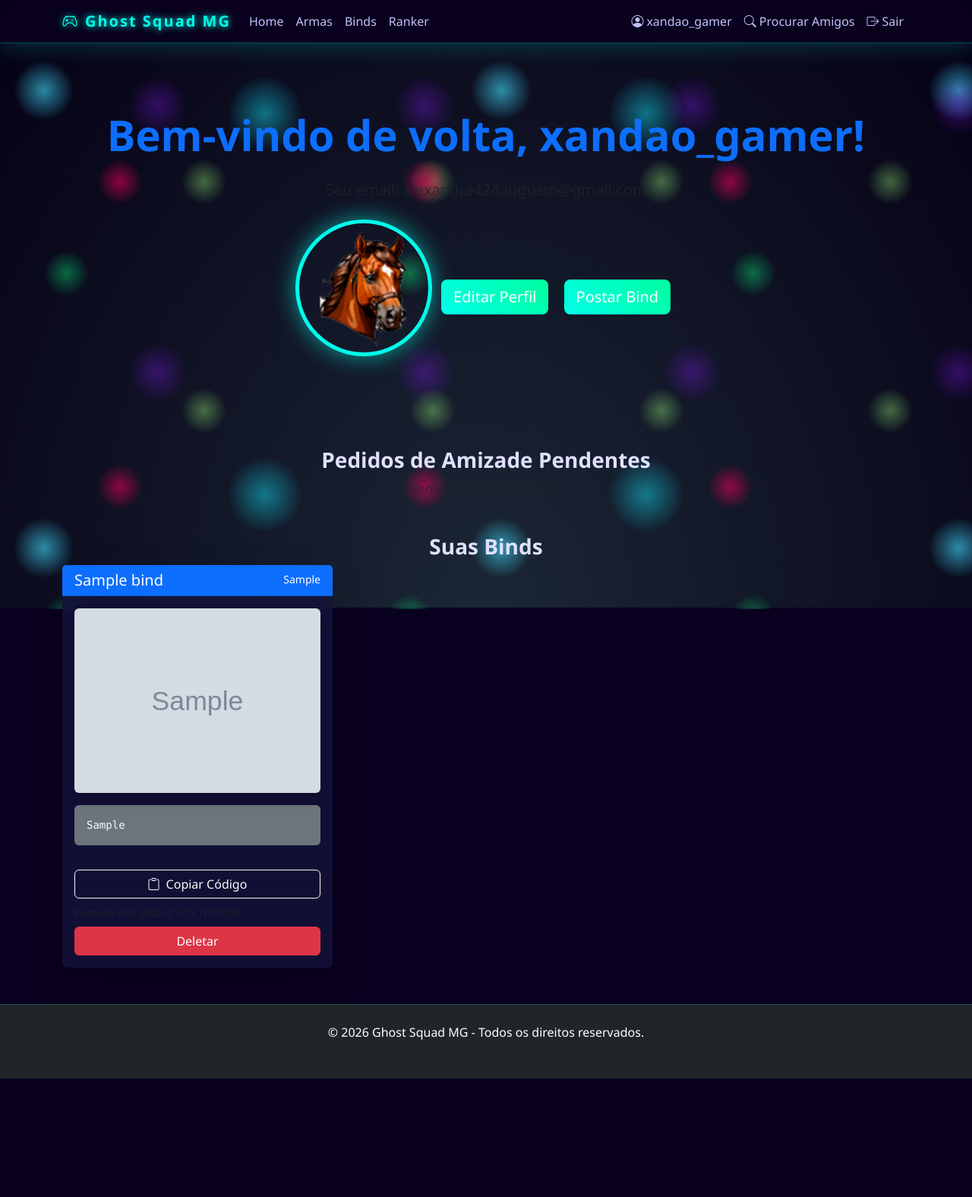
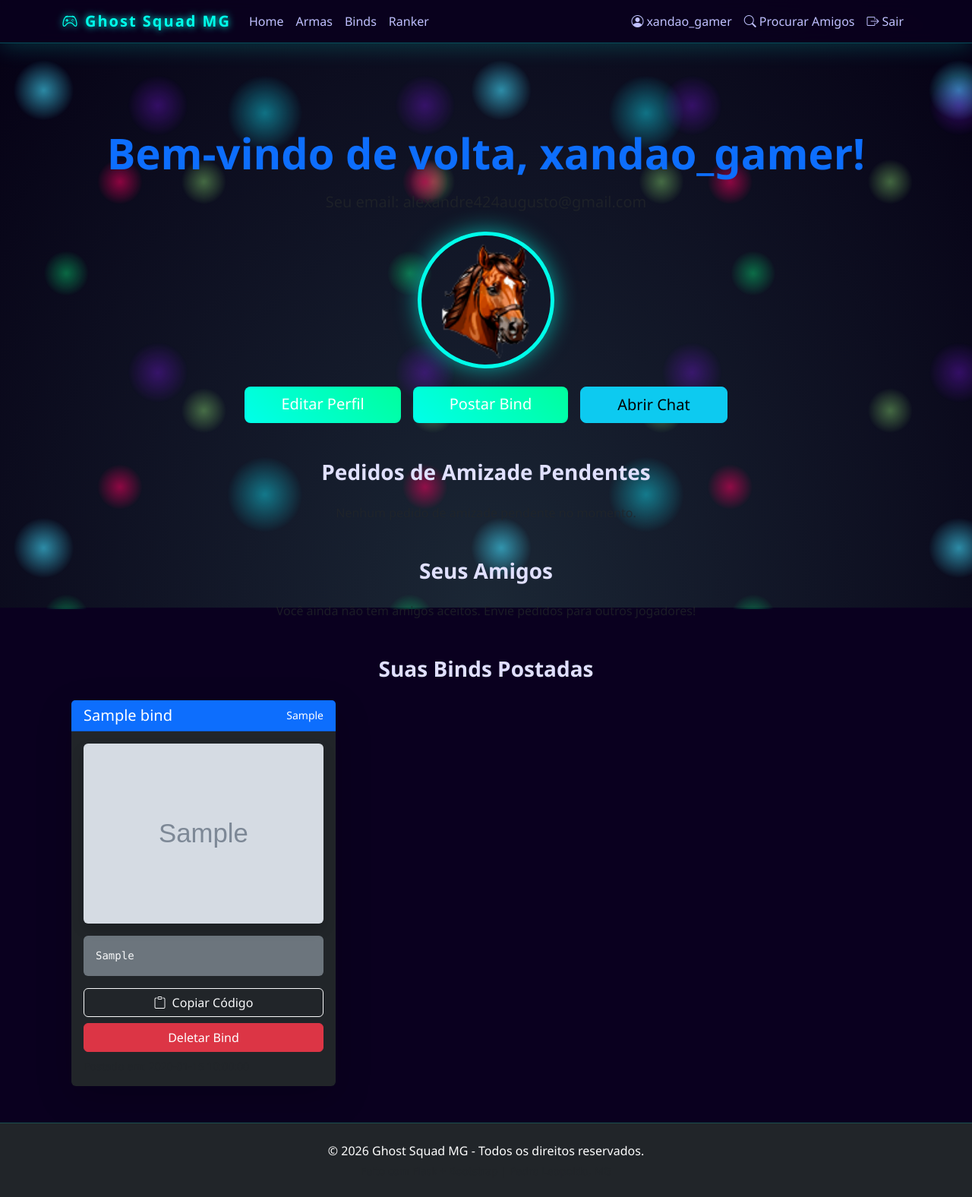
Before and after one commit to xandaodev680/Ghost-Squad-MG, a Flask app: page /dashboard in a window 1280 px wide. Shown: the whole page at 76% size. Before the commit the page ends 1420 px from the top, so only its background shows below. Run offline with Flask 3, Linux system fonts and the light colour scheme; a user stored in the database is signed in; data comes from the database, SQL or seed files in the repository; tables that the repository leaves empty hold one stand-in row (values such as "Sample post"); grey boxes marked "Sample" are stand-in pictures.

Commit message:
Atualiza para deploy no Render: requirements, porta dinâmica, socketio

```diff
--- a/app.py
+++ b/app.py
@@ -1,4 +1,6 @@
+import os
 from flask import Flask, render_template, request, redirect, url_for, session, flash, send_from_directory
+from flask_socketio import SocketIO, emit
 from werkzeug.security import generate_password_hash, check_password_hash
 from werkzeug.utils import secure_filename
 import sqlite3
@@ -7,6 +9,8 @@ from datetime import datetime
 
 app = Flask(__name__)
 app.secret_key = 'chave_secreta_mude_isso_2026'
+socketio = SocketIO(app)
+
 app.config['UPLOAD_FOLDER'] = 'uploads'
 app.config['BIND_UPLOAD_FOLDER'] = 'uploads/binds'
 app.config['ALLOWED_EXTENSIONS'] = {'png', 'jpg', 'jpeg', 'gif'}
@@ -39,7 +43,7 @@ def init_db():
                  (id INTEGER PRIMARY KEY AUTOINCREMENT,
                   from_user_id INTEGER NOT NULL,
                   to_user_id INTEGER NOT NULL,
-                  status TEXT DEFAULT 'pending',  -- pending, accepted, rejected
+                  status TEXT DEFAULT 'pending',
                   data DATETIME DEFAULT CURRENT_TIMESTAMP,
                   FOREIGN KEY(from_user_id) REFERENCES users(id),
                   FOREIGN KEY(to_user_id) REFERENCES users(id))''')
@@ -113,7 +117,7 @@ def post_bind():
     if request.method == 'POST':
         titulo = request.form.get('titulo')
         codigo = request.form.get('codigo')
-        categoria = request.form.get('categoria')  # .get() evita erro se não vier
+        categoria = request.form.get('categoria')
         foto = None
 
         if not titulo or not codigo or not categoria:
@@ -136,116 +140,30 @@ def post_bind():
         flash('Bind postada com sucesso!', 'success')
         return redirect(url_for('binds'))
 
-    # GET: só mostra o form vazio
     return render_template('post_bind.html')
 
-@app.route('/search_users', methods=['GET', 'POST'])
-def search_users():
-    search_query = request.form.get('search', '') if request.method == 'POST' else ''
-    conn = sqlite3.connect('database.db')
-    c = conn.cursor()
-    if search_query:
-        c.execute("SELECT id, username, profile_photo FROM users WHERE username LIKE ? AND id != ?",
-                  (f'%{search_query}%', session.get('user_id', 0)))
-    else:
-        c.execute("SELECT id, username, profile_photo FROM users WHERE id != ?", (session.get('user_id', 0),))
-    users = c.fetchall()
-    conn.close()
-    return render_template('search_users.html', users=users, search_query=search_query)
+@app.route('/chat')
+def chat():
+    if 'user_id' not in session:
+        flash('Você precisa estar logado para acessar o chat.', 'danger')
+        return redirect(url_for('login'))
+    return render_template('chat.html')
 
-@app.route('/send_friend_request/<int:to_user_id>', methods=['POST'])
-def send_friend_request(to_user_id):
-    if 'user_id' not in session:
-        flash('Você precisa estar logado.', 'danger')
-        return redirect(url_for('login'))
-    conn = sqlite3.connect('database.db')
-    c = conn.cursor()
-    c.execute("SELECT * FROM friendships WHERE (from_user_id = ? AND to_user_id = ?) OR (from_user_id = ? AND to_user_id = ?)",
-              (session['user_id'], to_user_id, to_user_id, session['user_id']))
-    if c.fetchone():
-        flash('Pedido de amizade já existe ou amizade aceita.', 'danger')
-    else:
-        c.execute("INSERT INTO friendships (from_user_id, to_user_id) VALUES (?, ?)",
-                  (session['user_id'], to_user_id))
-        conn.commit()
-        flash('Pedido de amizade enviado!', 'success')
-    conn.close()
-    return redirect(url_for('search_users'))
+@socketio.on('connect')
+def handle_connect():
+    if 'username' in session:
+        emit('message', {'msg': f'{session["username"]} entrou no chat', 'username': 'Sistema'}, broadcast=True)
 
-@app.route('/accept_friend_request/<int:from_user_id>', methods=['POST'])
-def accept_friend_request(from_user_id):
-    if 'user_id' not in session:
-        flash('Você precisa estar logado.', 'danger')
-        return redirect(url_for('login'))
-    conn = sqlite3.connect('database.db')
-    c = conn.cursor()
-    c.execute("UPDATE friendships SET status = 'accepted' WHERE from_user_id = ? AND to_user_id = ? AND status = 'pending'",
-              (from_user_id, session['user_id']))
-    conn.commit()
-    flash('Amizade aceita!', 'success')
-    conn.close()
-    return redirect(url_for('dashboard'))
+@socketio.on('disconnect')
+def handle_disconnect():
+    if 'username' in session:
+        emit('message', {'msg': f'{session["username"]} saiu do chat', 'username': 'Sistema'}, broadcast=True)
 
-@app.route('/reject_friend_request/<int:from_user_id>', methods=['POST'])
-def reject_friend_request(from_user_id):
-    if 'user_id' not in session:
-        flash('Você precisa estar logado.', 'danger')
-        return redirect(url_for('login'))
-    conn = sqlite3.connect('database.db')
-    c = conn.cursor()
-    c.execute("UPDATE friendships SET status = 'rejected' WHERE from_user_id = ? AND to_user_id = ? AND status = 'pending'",
-              (from_user_id, session['user_id']))
-    conn.commit()
-    flash('Pedido de amizade rejeitado.', 'info')
-    conn.close()
-    return redirect(url_for('dashboard'))
-
-@app.route('/ranker')
-def ranker():
-    rankings = [
-        {'posicao': 1, 'usuario': 'xandao gamer - 🥇', 'pontos': 1500, 'rank': 'Global Elite'},
-        {'posicao': 2, 'usuario': 'xandao gamer - 🥈', 'pontos': 1400, 'rank': 'Supreme'},
-        {'posicao': 3, 'usuario': 'xandao gamer - 🥉', 'pontos': 1200, 'rank': 'LEM'},
-    ]
-    return render_template('ranker.html', rankings=rankings)
-
-@app.route('/register', methods=['GET', 'POST'])
-def register():
-    if request.method == 'POST':
-        username = request.form['username']
-        email = request.form['email']
-        password = generate_password_hash(request.form['password'])
-        conn = sqlite3.connect('database.db')
-        c = conn.cursor()
-        try:
-            c.execute("INSERT INTO users (username, email, password) VALUES (?, ?, ?)",
-                      (username, email, password))
-            conn.commit()
-            flash('Cadastro feito! Faça login.', 'success')
-            return redirect(url_for('login'))
-        except sqlite3.IntegrityError:
-            flash('Usuário ou email já existe.', 'danger')
-        finally:
-            conn.close()
-    return render_template('register.html')
-
-@app.route('/login', methods=['GET', 'POST'])
-def login():
-    if request.method == 'POST':
-        username = request.form['username']
-        password = request.form['password']
-        conn = sqlite3.connect('database.db')
-        c = conn.cursor()
-        c.execute("SELECT * FROM users WHERE username = ?", (username,))
-        user = c.fetchone()
-        conn.close()
-        if user and check_password_hash(user[3], password):
-            session['user_id'] = user[0]
-            session['username'] = user[1]
-            flash('Login realizado!', 'success')
-            return redirect(url_for('dashboard'))
-        flash('Credenciais inválidas.', 'danger')
-    return render_template('login.html')
+@socketio.on('send_message')
+def handle_message(data):
+    msg = data['msg']
+    username = session.get('username', 'Anônimo')
+    emit('message', {'msg': msg, 'username': username}, broadcast=True)
 
 @app.route('/dashboard')
 def dashboard():
@@ -255,53 +173,31 @@ def dashboard():
     c = conn.cursor()
     c.execute("SELECT username, email, profile_photo FROM users WHERE id = ?", (session['user_id'],))
     user = c.fetchone()
+
+    # Suas binds
     c.execute('''SELECT binds.id, binds.titulo, binds.codigo, binds.foto, binds.data, binds.categoria
                  FROM binds WHERE user_id = ? ORDER BY data DESC''', (session['user_id'],))
     my_binds = c.fetchall()
-    c.execute('''SELECT u.username, f.id, f.from_user_id
+
+    # Pedidos pendentes
+    c.execute('''SELECT u.username, f.id, f.from_user_id, u.profile_photo
                  FROM friendships f JOIN users u ON f.from_user_id = u.id
                  WHERE f.to_user_id = ? AND f.status = 'pending' ''', (session['user_id'],))
     pending_requests = c.fetchall()
+
+    # Amigos aceitos
+    c.execute('''SELECT u.id, u.username, u.profile_photo
+                 FROM friendships f JOIN users u ON
+                     (CASE WHEN f.from_user_id = ? THEN f.to_user_id ELSE f.from_user_id END) = u.id
+                 WHERE (f.from_user_id = ? OR f.to_user_id = ?) AND f.status = 'accepted' ''',
+              (session['user_id'], session['user_id'], session['user_id']))
+    friends = c.fetchall()
+
     conn.close()
-    return render_template('dashboard.html', user=user, my_binds=my_binds, pending_requests=pending_requests)
+    return render_template('dashboard.html', user=user, my_binds=my_binds, pending_requests=pending_requests, friends=friends)
 
-@app.route('/edit_profile', methods=['GET', 'POST'])
-def edit_profile():
-    if 'user_id' not in session:
-        return redirect(url_for('login'))
-    conn = sqlite3.connect('database.db')
-    c = conn.cursor()
-    if request.method == 'POST':
-        username = request.form['username']
-        email = request.form['email']
-        profile_photo = None
-        if 'profile_photo' in request.files:
-            file = request.files['profile_photo']
-            if file and allowed_file(file.filename):
-                filename = secure_filename(file.filename)
-                file.save(os.path.join(app.config['UPLOAD_FOLDER'], filename))
-                profile_photo = filename
-        query = "UPDATE users SET username = ?, email = ?"
-        params = [username, email]
-        if profile_photo:
-            query += ", profile_photo = ?"
-            params.append(profile_photo)
-        query += " WHERE id = ?"
-        params.append(session['user_id'])
-        c.execute(query, params)
-        conn.commit()
-        flash('Perfil atualizado com sucesso!', 'success')
-        return redirect(url_for('dashboard'))
-    c.execute("SELECT username, email, profile_photo FROM users WHERE id = ?", (session['user_id'],))
-    user = c.fetchone()
-    conn.close()
-    return render_template('edit_profile.html', user=user)
-
-@app.route('/logout')
-def logout():
-    session.clear()
-    flash('Você saiu.', 'info')
-    return redirect(url_for('home'))
+# Mantenha as outras rotas que você já tem (register, login, edit_profile, logout, search_users, send_friend_request, accept, reject, etc.)
 
 if __name__ == '__main__':
-    app.run(debug=True)
+    port = int(os.environ.get('PORT', 5000))
+    socketio.run(app, host='0.0.0.0', port=port, debug=False, allow_unsafe_werkzeug=True)
--- a/templates/dashboard.html
+++ b/templates/dashboard.html
@@ -1,50 +1,93 @@
 {% extends "base.html" %}
 {% block title %}Dashboard{% endblock %}
 {% block content %}
-<div class="text-center py-5">
-    <h1 class="display-4 fw-bold text-primary mb-4">Bem-vindo de volta, {{ user[0] }}!</h1>
+<div class="container mt-5 pt-4">
+    <div class="text-center mb-5">
+        <h1 class="display-4 fw-bold text-primary mb-3">Bem-vindo de volta, {{ user[0] }}!</h1>
         <p class="lead text-muted mb-4">Seu email: {{ user[1] }}</p>
+
         {% if user[2] %}
             <img src="{{ url_for('uploaded_file', filename=user[2]) }}"
                  alt="Foto de perfil" class="profile-img mb-4">
         {% else %}
-        <p class="text-muted">Sem foto de perfil ainda.</p>
+            <div class="mb-4">
+                <i class="bi bi-person-circle display-1 text-muted"></i>
+                <p class="text-muted mt-2">Sem foto de perfil ainda.</p>
+            </div>
         {% endif %}
-    <a href="{{ url_for('edit_profile') }}" class="btn btn-primary btn-lg m-2">Editar Perfil</a>
-    <a href="{{ url_for('post_bind') }}" class="btn btn-primary btn-lg m-2">Postar Bind</a>
+
+        <div class="d-flex justify-content-center gap-3">
+            <a href="{{ url_for('edit_profile') }}" class="btn btn-primary btn-lg px-5">Editar Perfil</a>
+            <a href="{{ url_for('post_bind') }}" class="btn btn-success btn-lg px-5">Postar Bind</a>
+            <a href="{{ url_for('chat') }}" class="btn btn-info btn-lg px-5">Abrir Chat</a>
+        </div>
     </div>
 
     <!-- Pedidos de amizade pendentes -->
-<h3 class="text-center mt-5 fw-bold text-accent">Pedidos de Amizade Pendentes</h3>
+    <h3 class="text-center mt-5 mb-4 fw-bold text-accent">Pedidos de Amizade Pendentes</h3>
     {% if pending_requests %}
         <div class="row g-4">
             {% for request in pending_requests %}
                 <div class="col-md-6 col-lg-4">
-                <div class="card h-100 shadow-lg border-0">
-                    <div class="card-body text-center">
+                    <div class="card h-100 shadow-lg border-0 text-center bg-dark text-light">
+                        <div class="card-body">
+                            {% if request[3] %}
+                                <img src="{{ url_for('uploaded_file', filename=request[3]) }}"
+                                     alt="{{ request[0] }}" class="profile-img mb-3">
+                            {% else %}
+                                <i class="bi bi-person-circle display-1 mb-3 text-muted"></i>
+                            {% endif %}
                             <h5 class="card-title">{{ request[0] }}</h5>
+                            <div class="d-flex justify-content-center gap-2 mt-3">
                                 <form method="POST" action="{{ url_for('accept_friend_request', from_user_id=request[2]) }}" class="d-inline">
-                            <button type="submit" class="btn btn-success m-1">Aceitar</button>
+                                    <button type="submit" class="btn btn-success btn-sm px-4">Aceitar</button>
                                 </form>
                                 <form method="POST" action="{{ url_for('reject_friend_request', from_user_id=request[2]) }}" class="d-inline">
-                            <button type="submit" class="btn btn-danger m-1">Rejeitar</button>
+                                    <button type="submit" class="btn btn-danger btn-sm px-4">Rejeitar</button>
                                 </form>
+                            </div>
                         </div>
                     </div>
                 </div>
             {% endfor %}
         </div>
     {% else %}
-    <p class="text-center text-muted">Nenhum pedido pendente.</p>
+        <p class="text-center text-muted">Nenhum pedido de amizade pendente no momento.</p>
+    {% endif %}
+
+    <!-- Seus amigos aceitos -->
+    <h3 class="text-center mt-5 mb-4 fw-bold text-accent">Seus Amigos</h3>
+    {% if friends %}
+        <div class="row g-4">
+            {% for friend in friends %}
+                <div class="col-md-6 col-lg-4">
+                    <div class="card h-100 shadow-lg border-0 text-center bg-dark text-light">
+                        <div class="card-body">
+                            {% if friend[2] %}
+                                <img src="{{ url_for('uploaded_file', filename=friend[2]) }}"
+                                     alt="{{ friend[1] }}" class="profile-img mb-3">
+                            {% else %}
+                                <i class="bi bi-person-circle display-1 mb-3 text-muted"></i>
+                            {% endif %}
+                            <h5 class="card-title">{{ friend[1] }}</h5>
+                            <a href="{{ url_for('chat') }}" class="btn btn-outline-info btn-sm mt-2">Abrir Chat</a>
+                        </div>
+                    </div>
+                </div>
+            {% endfor %}
+        </div>
+    {% else %}
+        <p class="text-center text-muted">Você ainda não tem amigos aceitos. Envie pedidos para outros jogadores!</p>
     {% endif %}
 
     <!-- Suas binds -->
-<h3 class="text-center mt-5 fw-bold text-accent">Suas Binds</h3>
+    <h3 class="text-center mt-5 mb-4 fw-bold text-accent">Suas Binds Postadas</h3>
+    {% if my_binds %}
         <div class="row g-4">
             {% for bind in my_binds %}
                 <div class="col-md-6 col-lg-4">
-            <div class="card h-100 shadow-lg border-0">
-                <div class="card-header bg-primary text-white d-flex justify-content-between">
+                    <div class="card h-100 shadow-lg border-0 bg-dark text-light">
+                        <div class="card-header bg-primary text-white d-flex justify-content-between align-items-center">
                             <h5 class="mb-0">{{ bind[1] }}</h5>
                             <small>{{ bind[5] }}</small>
                         </div>
@@ -53,27 +96,29 @@
                                 <img src="{{ url_for('uploaded_bind_file', filename=bind[3]) }}"
                                      alt="Foto da bind" class="img-fluid mb-3 rounded shadow">
                             {% endif %}
-                    <pre class="bg-secondary p-3 rounded text-light" id="code-{{ bind[0] }}">{{ bind[2] }}</pre>
-                    <button class="btn btn-outline-light w-100 mt-3" onclick="copyCode('code-{{ bind[0] }}')">
+                            <pre class="bg-secondary p-3 rounded text-light mb-3" id="code-{{ bind[0] }}">{{ bind[2] }}</pre>
+                            <button class="btn btn-outline-light w-100 mb-2" onclick="copyCode('code-{{ bind[0] }}')">
                                 <i class="bi bi-clipboard me-2"></i>Copiar Código
                             </button>
+                            <form method="POST" action="{{ url_for('delete_bind', bind_id=bind[0]) }}">
+                                <button type="submit" class="btn btn-danger w-100">Deletar Bind</button>
+                            </form>
                             <small class="d-block text-muted mt-2">Postado em: {{ bind[4] }}</small>
-                    <form method="POST" action="{{ url_for('delete_bind', bind_id=bind[0]) }}" class="mt-2">
-                        <button type="submit" class="btn btn-danger w-100">Deletar</button>
-                    </form>
                         </div>
                     </div>
                 </div>
+            {% endfor %}
+        </div>
     {% else %}
-        <p class="text-center text-muted">Você ainda não postou nenhuma bind.</p>
-    {% endfor %}
+        <p class="text-center text-muted">Você ainda não postou nenhuma bind. Comece agora!</p>
+    {% endif %}
 </div>
 
 <script>
     function copyCode(id) {
         var code = document.getElementById(id).innerText;
         navigator.clipboard.writeText(code).then(function() {
-            alert('Código copiado!');
+            alert('Código copiado para a área de transferência!');
         }, function(err) {
             alert('Erro ao copiar: ' + err);
         });
```
Also changed, not shown: templates/chat.html (added, +50 -0 lines). Lines whose indentation alone changed are shown as unchanged.
